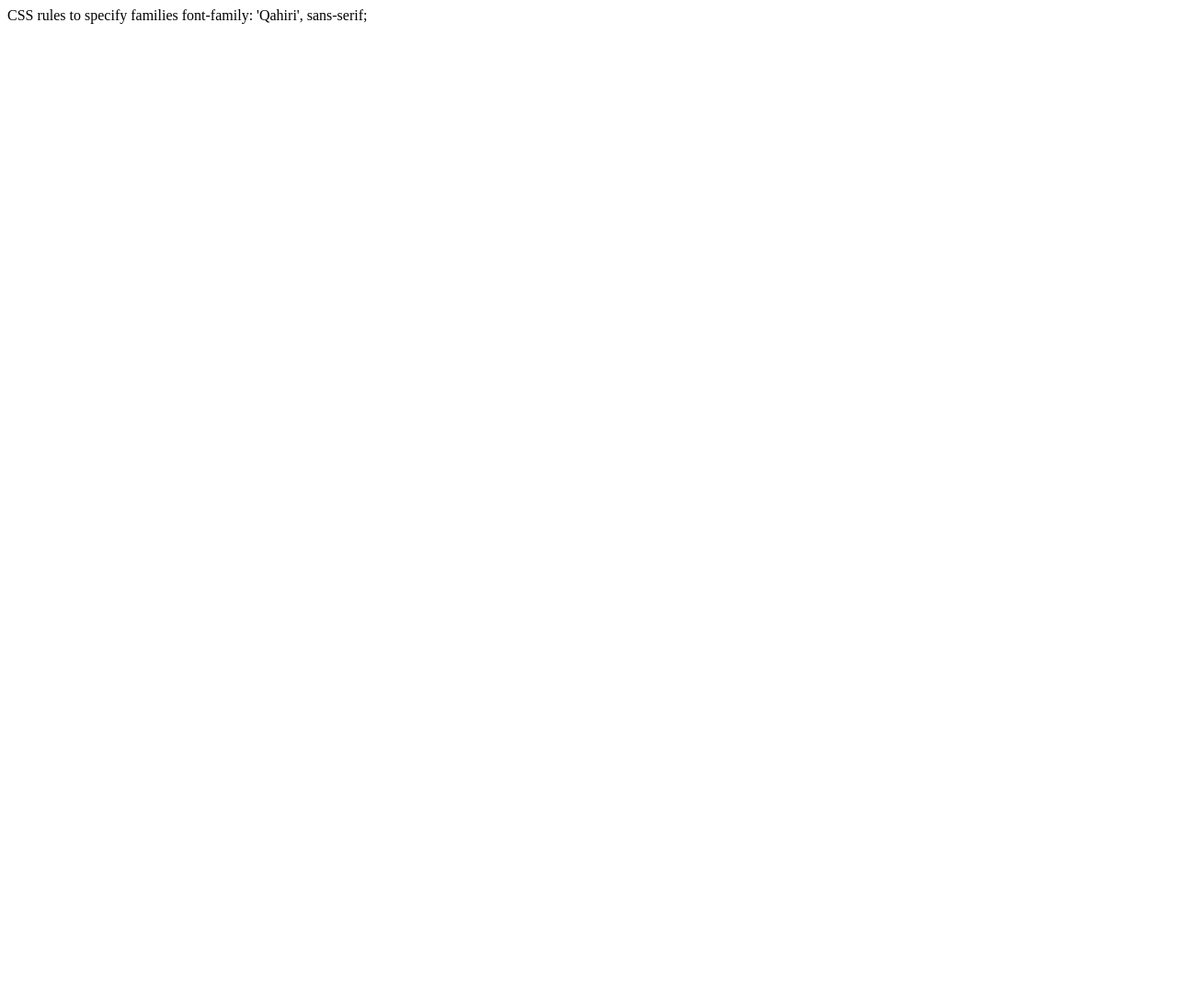
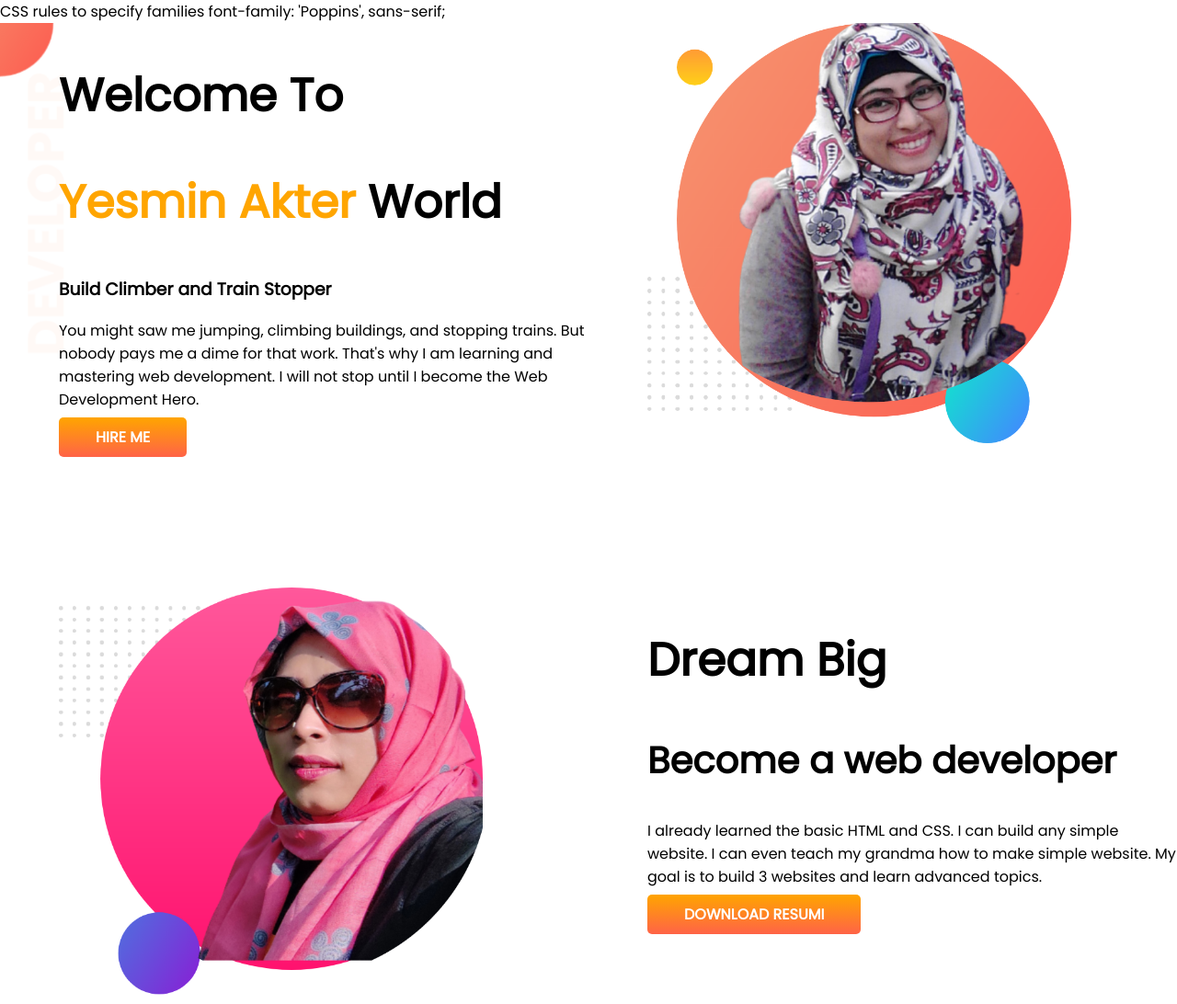
Before and after one commit to Yesmin-Akter-348/developer-portfolio, a plain HTML site: page index.html in a window 1280 px wide. Shown: the whole page at 92% size. Before the commit the page ends 800 px from the top, so only its background shows below. Drawn offline with Linux system fonts and the light colour scheme; a web font is replaced by a local one.

Commit message:
my git commit

```diff
--- a/index.html
+++ b/index.html
@@ -5,18 +5,54 @@
     <meta charset="UTF-8">
     <meta http-equiv="X-UA-Compatible" content="IE=edge">
     <meta name="viewport" content="width=device-width, initial-scale=1.0">
-    <title>Welcome To
-        Yesmin Akter World </title>
-    <link rel="preconnect" href="https://fonts.googleapis.com">
-    <link rel="preconnect" href="https://fonts.gstatic.com" crossorigin>
-    <link href="https://fonts.googleapis.com/css2?family=Qahiri&display=swap" rel="stylesheet">
-    CSS rules to specify families
+    <title> Yesmin Akter Portfolio< </title>
+            <link rel="preconnect" href="https://fonts.googleapis.com">
+            <link rel="preconnect" href="https://fonts.gstatic.com" crossorigin>
+            <link href="https://fonts.googleapis.com/css2?family=Poppins&display=swap" rel="stylesheet">
+            CSS rules to specify families
 
-    font-family: 'Qahiri', sans-serif;
-    <link rel="stylesheet" href="style.css">
+            font-family: 'Poppins', sans-serif;
+
+
+            <link rel="stylesheet" href="style.css">
 </head>
 
 <body>
+    <section class="top-banner flexible-container">
+        <div class="half-width">
+            <h1>Welcome To</h1>
+            <h1><span class="orange-color">Yesmin Akter</span> World </h1>
+            <h3>Build Climber and Train Stopper</h3>
+            <p>You might saw me jumping, climbing buildings, and stopping trains. But nobody pays me a dime for that
+                work. That's why I am learning and mastering web development. I will not stop until I become the Web
+                Development Hero.
+            </p>
+            <a class="link-button" target="blank" href="https://programminghiro/"> HIRE ME</a>
+        </div>
+
+        <div class="half-width">
+            <img src="image/yesmin-my-bg.png" alt="">
+        </div>
+    </section>
+
+    <section class="dream-big flexible-container">
+        <div class="half-width">
+            <img src="image/yesmin-pic-my-bg2.png" alt="">
+        </div>
+        <div class="half-width">
+            <h1>Dream Big</h1>
+            <h2> Become a web developer</h2>
+            <p>I already learned the basic HTML and CSS. I can build any simple website. I can even teach my grandma
+                how to make simple website. My goal is to build 3 websites and learn advanced topics. </p>
+            <a class="link-button" target="blank" href="https://programminghiro/"> DOWNLOAD RESUMI</a>
+        </div>
+    </section>
+
+    <section></section>
+
+
+
+
 
 </body>
 
--- a/style.css
+++ b/style.css
@@ -1,3 +1,41 @@
-CSS rules to specify families
-
-font-family: 'Qahiri', sans-serif;
+body{
+    font-family: 'Poppins', sans-serif;
+    margin: 0;
+}
+h1{
+    font-size: 50px;
+}
+h2{
+    font-size: 40px;
+}
+.orange-color{
+    color: orange;
+}
+.flexible-container{
+    display: flex;
+    margin-bottom: 150px;
+}
+.half-width{
+width: 50%;
+padding-left: 5%;
+}
+.half-width img{
+    width: 80%;
+}
+.link-button{
+text-decoration: none;
+background-image: linear-gradient(orange,tomato);
+padding: 10px 40px;
+color: white;
+font-weight: 700;
+border-radius: 5px;
+}
+.top-banner{
+    background-image: url(image/top-banner.png);
+    background-repeat: no-repeat;
+}
+.drwam-big{
+    background-image: url(image/dream-bg.png);
+    background-repeat: no-repeat;
+    background-position: right;
+}
```
Also changed, not shown: image/dream-bg.png (added), image/exp-bg.png (added), image/jhankar.png (added), image/jhankar2.png (added), image/my-bg.png (added), image/my-bg2.png (added), image/top-banner.png (added), image/yesmin-my-bg.png (added), image/yesmin-pic-my-bg2.png (added).
